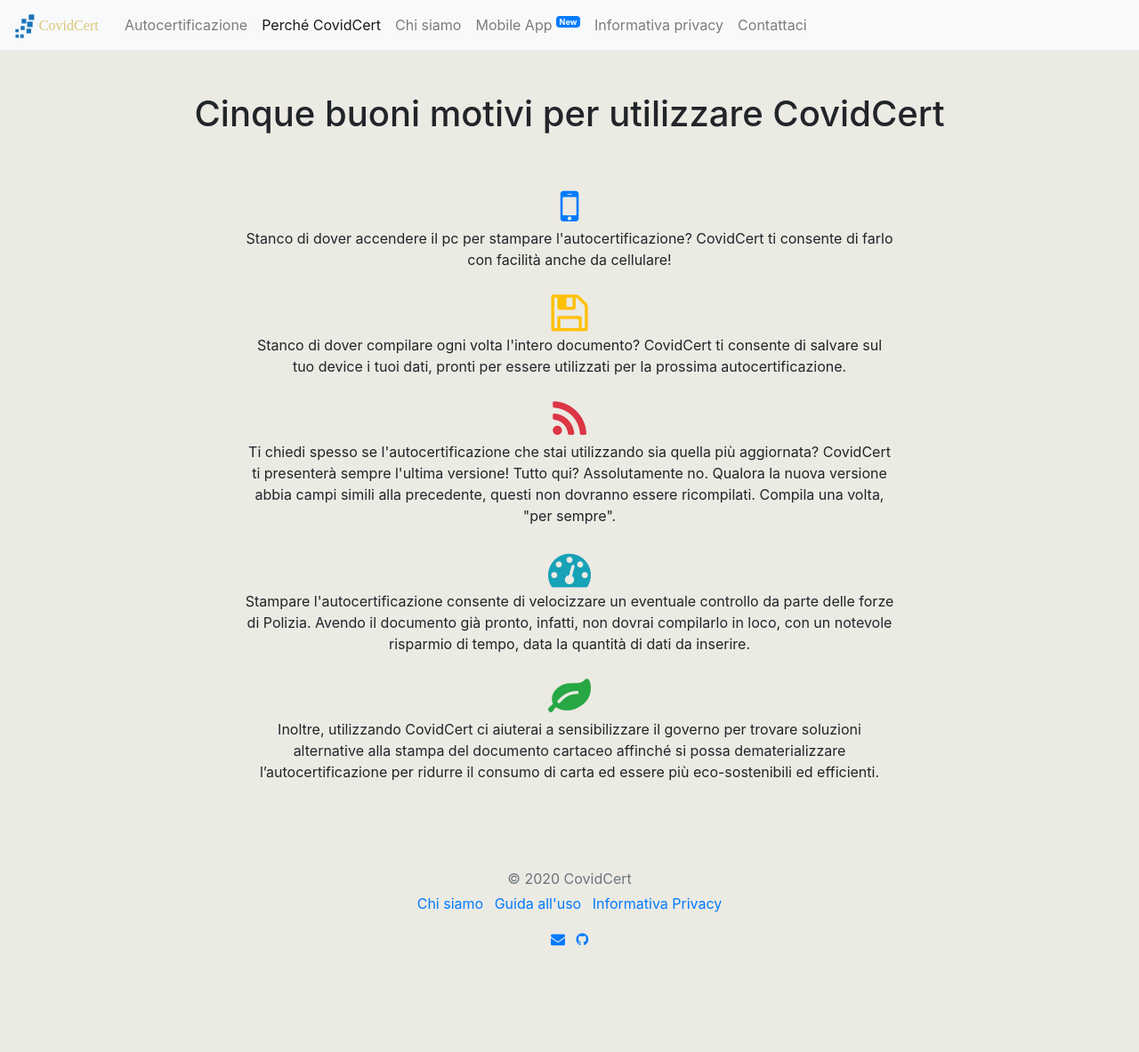
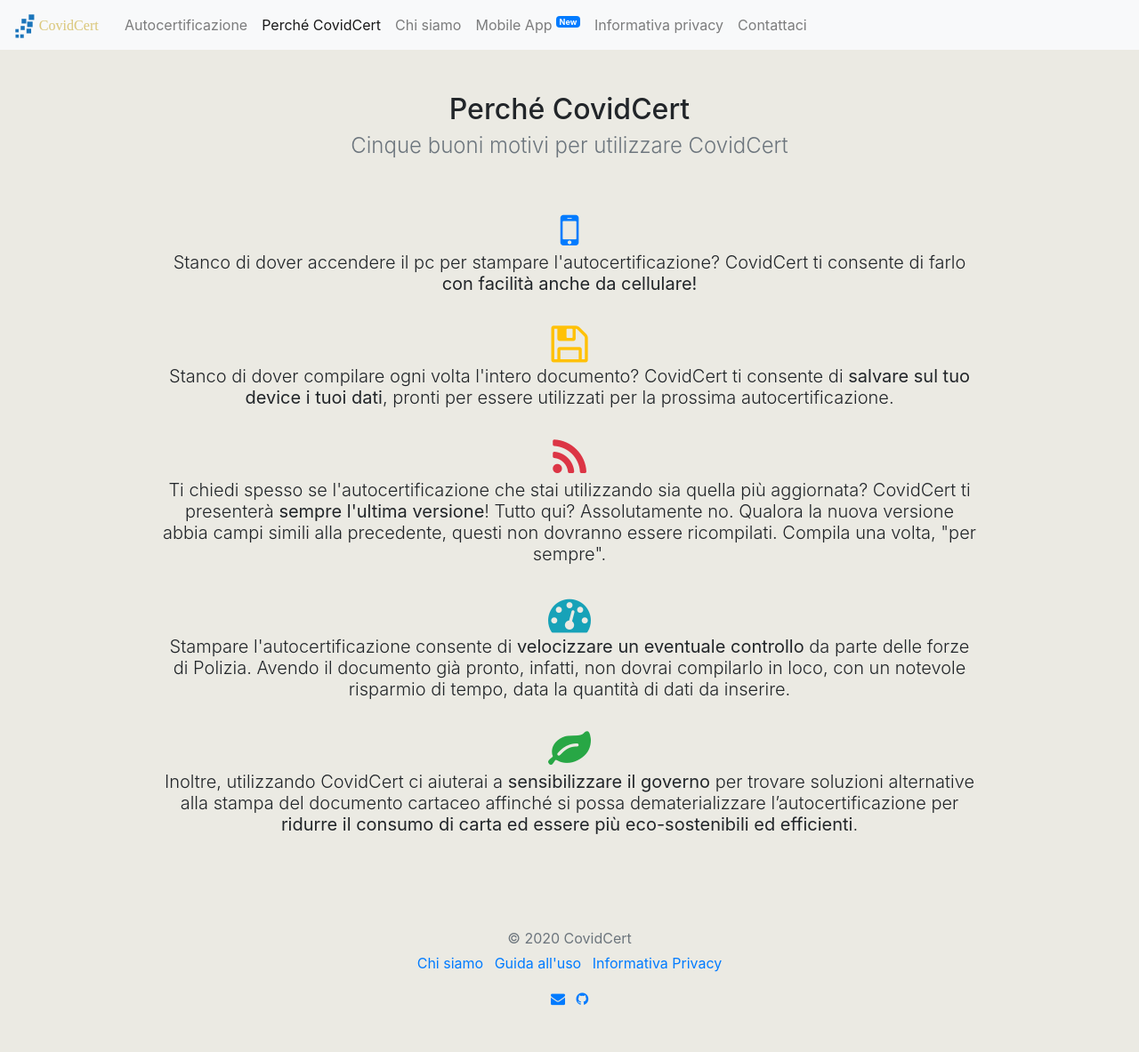
Before and after one commit to Ceeresa/autocertificazione, a Jekyll site: the page built from why.md, in a window 1280 px wide. Shown: the whole page at 89% size. Built offline with Jekyll 4.4.1, drawn with Linux system fonts in a browser that asks for light colours; comment, search, counter and statistics services are not loaded; before the commit the page ends 1116 px from its top, so only the background shows below that.

Commit message:
Improve why formatting

```diff
--- a/why.md
+++ b/why.md
@@ -3,43 +3,44 @@
 title: "Perché CovidCert"
 ---
 <div class="px-3 py-3 pt-md-5 pb-md-4 mx-auto text-justify">
-    <h1 class="h1-responsive text-center">Cinque buoni motivi per utilizzare CovidCert</h1>
+  <h1 class="h2 text-center">Perché CovidCert</h1>
+  <h2 class="h4 text-center text-muted font-weight-light">Cinque buoni motivi per utilizzare CovidCert</h2>
 </div>
 <div class="row justify-content-center mt-4">
-  <div class="col-2 text-center"><i class="fa fa-mobile text-primary mx-2 fa-3x"></i></div>
+  <div class="col-10 text-center"><i class="fa fa-mobile text-primary mx-2 fa-3x"></i></div>
 </div>
 <div class="row justify-content-center">
-  <div class="col-8 text-center">Stanco di dover accendere il pc per stampare l'autocertificazione? CovidCert ti consente di farlo con facilità anche da cellulare!</div>
+  <div class="col-10 h5 font-weight-light text-center">Stanco di dover accendere il pc per stampare l'autocertificazione? CovidCert ti consente di farlo <b>con facilità anche da cellulare!</b></div>
 </div>
 
 
 <div class="row justify-content-center mt-4">
-  <div class="col-2 text-center"><i class="fa fa-save text-warning mx-2 fa-3x"></i></div>
+  <div class="col-10 text-center"><i class="fa fa-save text-warning mx-2 fa-3x"></i></div>
 </div>
 <div class="row justify-content-center">
-  <div class="col-8 text-center">Stanco di dover compilare ogni volta l'intero documento? CovidCert ti consente di salvare sul tuo device i tuoi dati, pronti per essere utilizzati per la prossima autocertificazione.</div>
+  <div class="col-10 h5 font-weight-light text-center">Stanco di dover compilare ogni volta l'intero documento? CovidCert ti consente di <b>salvare sul tuo device i tuoi dati</b>, pronti per essere utilizzati per la prossima autocertificazione.</div>
 </div>
 
 
 <div class="row justify-content-center mt-4">
-  <div class="col-2 text-center"><i class="fa fa-rss text-danger mx-2 fa-3x"></i></div>
+  <div class="col-10 text-center"><i class="fa fa-rss text-danger mx-2 fa-3x"></i></div>
 </div>
 <div class="row justify-content-center">
-  <div class="col-8 text-center">Ti chiedi spesso se l'autocertificazione che stai utilizzando sia quella più aggiornata? CovidCert ti presenterà sempre l'ultima versione! Tutto qui? Assolutamente no. Qualora la nuova versione abbia campi simili alla precedente, questi non dovranno essere ricompilati. Compila una volta, "per sempre".</div>
+  <div class="col-10 h5 font-weight-light text-center">Ti chiedi spesso se l'autocertificazione che stai utilizzando sia quella più aggiornata? CovidCert ti presenterà <b>sempre l'ultima versione</b>! Tutto qui? Assolutamente no. Qualora la nuova versione abbia campi simili alla precedente, questi non dovranno essere ricompilati. Compila una volta, "per sempre".</div>
 </div>
 
 
 <div class="row justify-content-center mt-4">
-  <div class="col-2 text-center"><i class="fa fa-tachometer text-info mx-2 fa-3x"></i></div>
+  <div class="col-10 text-center"><i class="fa fa-tachometer text-info mx-2 fa-3x"></i></div>
 </div>
 <div class="row justify-content-center">
-  <div class="col-8 text-center">Stampare l'autocertificazione consente di velocizzare un eventuale controllo da parte delle forze di Polizia. Avendo il documento già pronto, infatti, non dovrai compilarlo in loco, con un notevole risparmio di tempo, data la quantità di dati da inserire.</div>
+  <div class="col-10 h5 font-weight-light text-center">Stampare l'autocertificazione consente di <b>velocizzare un eventuale controllo</b> da parte delle forze di Polizia. Avendo il documento già pronto, infatti, non dovrai compilarlo in loco, con un notevole risparmio di tempo, data la quantità di dati da inserire.</div>
 </div>
 
 
 <div class="row justify-content-center  mt-4">
-  <div class="col-2 text-center"><i class="fa fa-leaf text-success mx-2 fa-3x"></i></div>
+  <div class="col-10 text-center"><i class="fa fa-leaf text-success mx-2 fa-3x"></i></div>
 </div>
 <div class="row justify-content-center">
-  <div class="col-8 text-center">Inoltre, utilizzando CovidCert ci aiuterai a sensibilizzare il governo per trovare soluzioni alternative alla stampa del documento cartaceo affinché si possa dematerializzare l’autocertificazione per ridurre il consumo di carta ed essere più eco-sostenibili ed efficienti.</div>
+  <div class="col-10 h5 font-weight-light text-center">Inoltre, utilizzando CovidCert ci aiuterai a <b>sensibilizzare il governo</b> per trovare soluzioni alternative alla stampa del documento cartaceo affinché si possa dematerializzare l’autocertificazione per <b>ridurre il consumo di carta ed essere più eco-sostenibili ed efficienti</b>.</div>
 </div>
```
